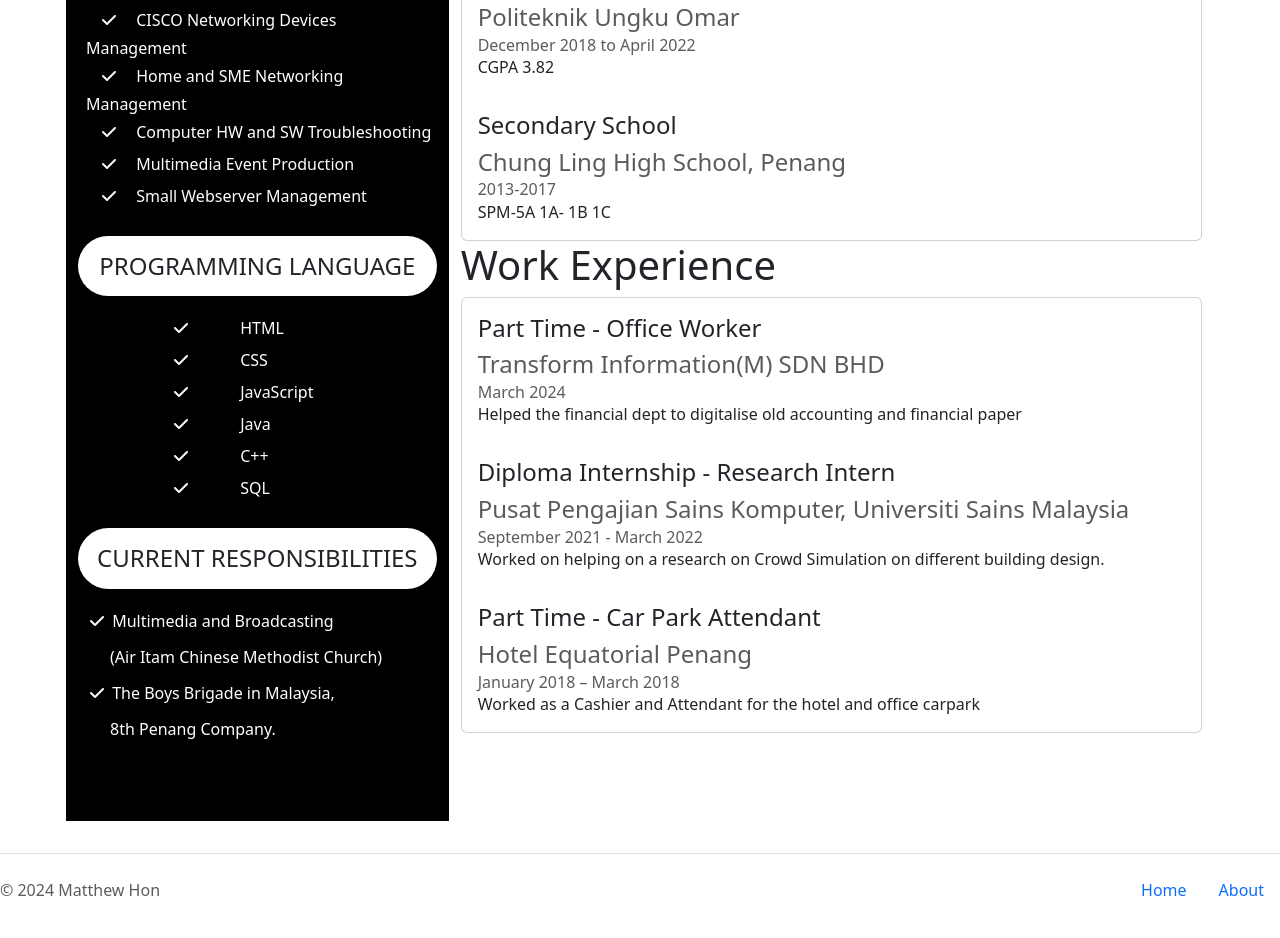
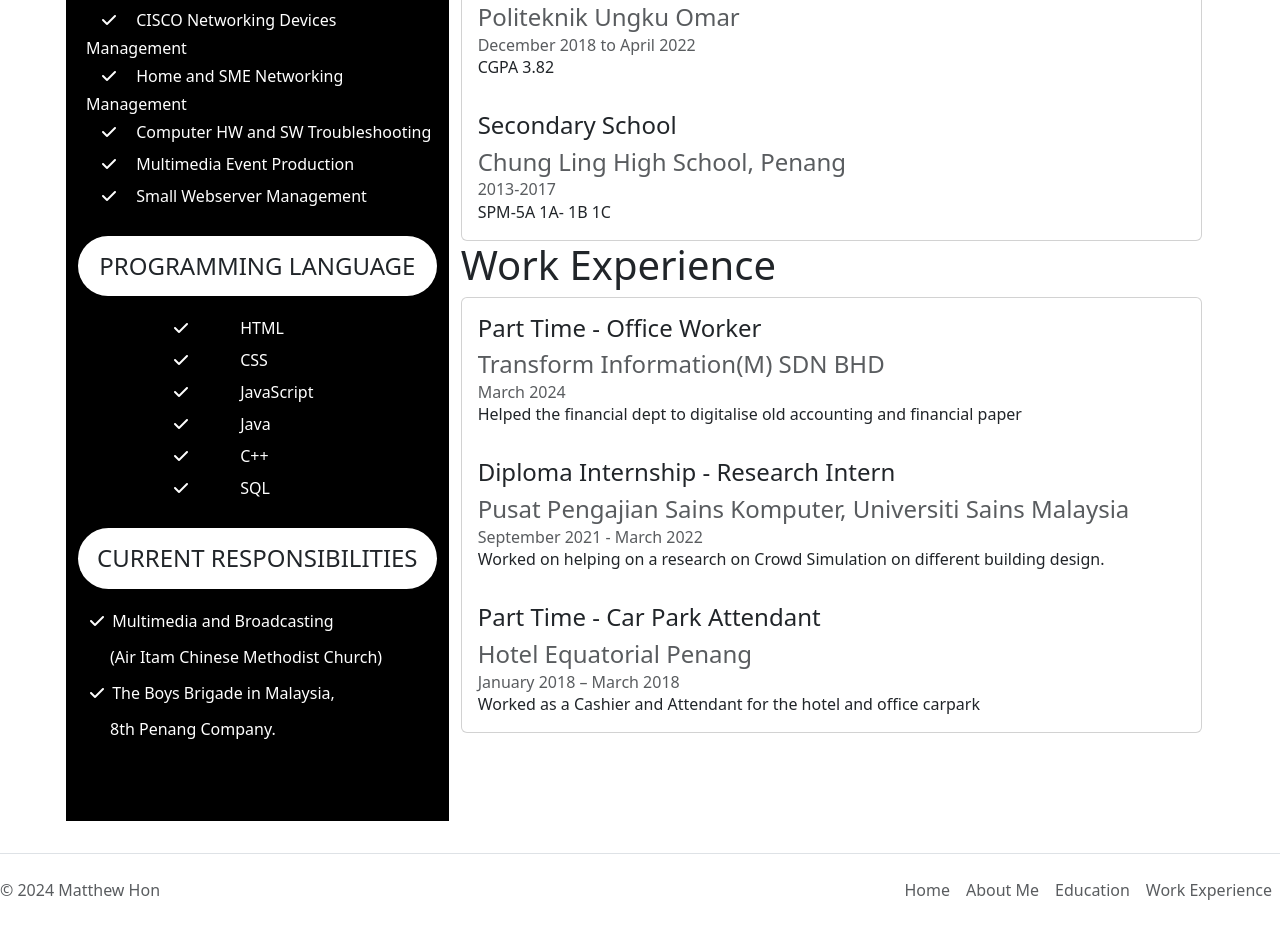
Before and after one commit to hon2838/assignment1stij3074, a plain HTML site: page index.html in a window 1280 px wide. Shown: the part 842-1780 px from the top of the page. Drawn offline with nearby package versions, Linux system fonts and the light colour scheme.

Commit message:
Update index.html

```diff
--- a/index.html
+++ b/index.html
@@ -1,14 +1,15 @@
-<!-- create a responsive CV (Curriculum Vitae) landing page of yourself using HTML, CSS, and JavaScript. The landing page should showcase your personal information, education, work experience, skills, -->
-<!-- and any other relevant details in a visually appealing and user-friendly manner. Additionally, the landing page should be responsive, meaning it should adapt and look good on various devices and screen sizes. -->
+<!-- HON JUN YOON 291444 -->
+<!-- A232 STIJ3074 ASSIGNMENT 1 Responsive CV Landing Page Development -->
 
 <!DOCTYPE html>
 <html lang="en">
 <head>
     <meta charset="UTF-8">
     <meta name="viewport" content="width=device-width, initial-scale=1.0">
-    <title>CV</title>
+    <title>Matthew Hon's CV</title>
     <link rel="stylesheet" href="https://cdnjs.cloudflare.com/ajax/libs/font-awesome/5.15.4/css/all.min.css">
     <link href="https://cdn.jsdelivr.net/npm/bootstrap@5.3.3/dist/css/bootstrap.min.css" rel="stylesheet" integrity="sha384-QWTKZyjpPEjISv5WaRU9OFeRpok6YctnYmDr5pNlyT2bRjXh0JMhjY6hW+ALEwIH" crossorigin="anonymous">
+
 </head>
 
 <header class="d-flex flex-wrap justify-content-center py-3 mb-4 border-bottom">
@@ -213,11 +214,13 @@
 
     <footer class="d-flex flex-wrap justify-content-between align-items-center py-3 my-4 border-top">
         <p class="col-md-4 mb-0 text-muted">&copy; 2024 Matthew Hon</p>
+        <ul class="nav col-md-4 justify-content-end">
+          <li class="nav-item"><a href="#" class="nav-link px-2 text-muted">Home</a></li>
+          <li class="nav-item"><a href="#About" class="nav-link px-2 text-muted">About Me</a></li>
+          <li class="nav-item"><a href="#Education" class="nav-link px-2 text-muted">Education</a></li>
+          <li class="nav-item"><a href="#WorkExperience" class="nav-link px-2 text-muted">Work Experience</a></li>
+        </ul>
 
-        <ul class="nav col-md-4 justify-content-end">
-          <li class="nav-item"><a href="localhost/assignment1stij3074/" class="nav-link" aria-current="page">Home</a></li>
-          <li class="nav-item"><a href="#" class="nav-link">About</a></li>
-        </ul>
       </footer>
 
 </html>
```
